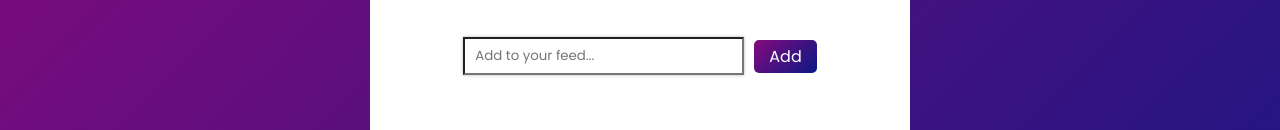
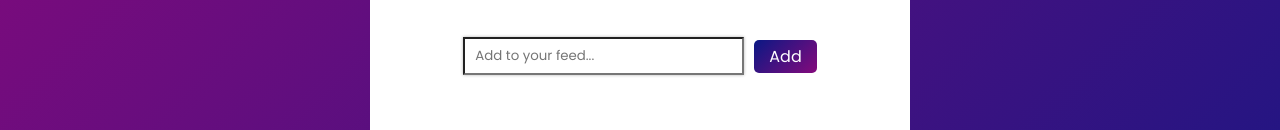
Before and after one commit to student-PiyushMishra/todo-list, a plain HTML site: page index.html in a window 1280 px wide. Shown: the part 207-337 px from the top of the page. Drawn offline with nearby package versions, Linux system fonts and the light colour scheme; a web font is replaced by a local one.

Commit message:
Initial Commit

```diff
--- a/style.css
+++ b/style.css
@@ -66,7 +66,7 @@ html,body{
 .input>button{
     padding: 4px 15px;
     border:none;
-    background:linear-gradient(135deg,rgb(132, 10, 124),rgb(10, 24, 132));
+    background:linear-gradient(135deg,rgb(10, 24, 132),rgb(132, 10, 124));
     border-radius: 5px;
     color: white;
     font-size: medium;
```
